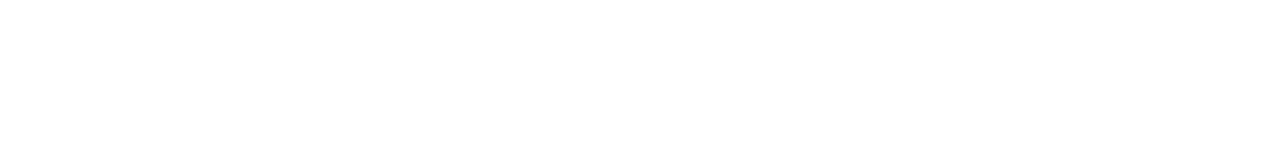
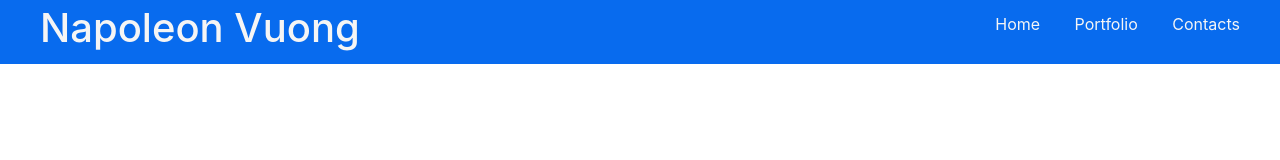
Before and after one commit to Napolo-Sim/HW-2-Bootstrap, a plain HTML site: page portfolio.html in a window 1280 px wide. Drawn offline with nearby package versions, Linux system fonts and the light colour scheme.

Commit message:
Added nav.css file as a universal stylesheet

```diff
--- /dev/null
+++ b/Assets/Images/nav.css
@@ -0,0 +1,39 @@
+body{
+    /* font-family: Verdana, Geneva, Tahoma, sans-serif; */
+    margin: 0;
+}
+
+nav{
+    display: flex;
+    /* justify context doesnt work unless display: flex is involved */
+    justify-content: space-between;
+    background-color: #086bee;
+    height: 8vh;
+    /* vh = view height */
+}
+
+nav h1{
+    color: whitesmoke;
+    margin-left: 40px;
+    align-self: center;
+}
+
+.nav-items{
+    align-self: center;
+    margin-right: 20px;
+}
+
+.nav-items li{
+    color: whitesmoke;
+    list-style: none;
+    margin-right: 20px;
+    display: inline;
+}
+.nav-items li a{
+    text-decoration: none;
+    color: whitesmoke;
+}
+
+.nav-items li:not(:last-child){
+    margin-right: 30px
+}
--- a/portfolio.html
+++ b/portfolio.html
@@ -6,10 +6,32 @@
     <meta name="viewport" content="width=device-width, initial-scale=1.0">
     <link rel="stylesheet" href="https://stackpath.bootstrapcdn.com/bootstrap/4.4.1/css/bootstrap.min.css"
         integrity="sha384-Vkoo8x4CGsO3+Hhxv8T/Q5PaXtkKtu6ug5TOeNV6gBiFeWPGFN9MuhOf23Q9Ifjh" crossorigin="anonymous">
-    <title>Document</title>
+    <link rel="stylesheet" href="./Assets/Images/nav.css">
+    <title>Portfolio Webpage</title>
 </head>
 
 <body>
+    <nav>
+        <h1 class="header-text">Napoleon Vuong</h1>
+        <ul class="nav-items">
+            <li>
+                <a href="./index.html">
+                    Home
+                </a>
+            </li>
+            <li>
+                <a href="./portfolio.html">
+                    Portfolio
+                </a>
+            </li>
+
+            <li>
+                <a href="./contact.html">
+                    Contacts
+                </a>
+            </li>
+        </ul>
+    </nav>
 
 </body>
 
```
Also changed, not shown: contact.html (+23 -1 lines), index.html (+24 -1 lines).
